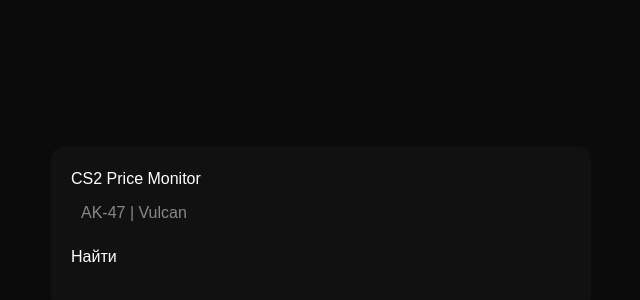
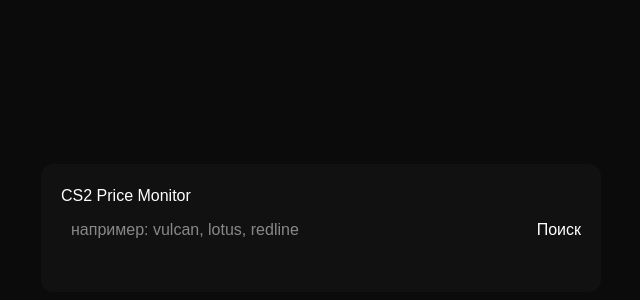
Before and after one commit to mittiekir/cs2-site, a Next.js app: page / in a window 1280 px wide. Shown: the part 172-472 px from the top of the page, without its empty margins (319-959 px from the left). Built offline with nearby package versions, Linux system fonts and the light colour scheme.

Commit message:
restore easy search

```diff
--- a/app/page.tsx
+++ b/app/page.tsx
@@ -11,8 +11,25 @@
   linkLis: string;
 };
 
+const extraSkins = [
+  "AK-47 | Wild Lotus",
+  "AK-47 | Vulcan",
+  "AK-47 | Fire Serpent",
+  "AK-47 | Gold Arabesque",
+  "AK-47 | Case Hardened",
+  "M4A4 | Howl",
+  "M4A1-S | Welcome to the Jungle",
+  "AWP | Dragon Lore",
+  "AWP | Gungnir",
+  "AWP | Medusa",
+  "Desert Eagle | Blaze"
+];
+
 export default function Home() {
   const [query, setQuery] = useState("");
+  const [allSkins, setAllSkins] = useState<string[]>([]);
+  const [filtered, setFiltered] = useState<string[]>([]);
+  const [selectedSkin, setSelectedSkin] = useState("");
   const [results, setResults] = useState<PriceItem[]>([]);
 
   const conditions = [
@@ -23,24 +40,65 @@
     "Battle-Scarred"
   ];
 
-  const fetchPrices = async () => {
-    if (!query) return;
+  const loadSkins = async () => {
+    try {
+      const res = await fetch("/api/skins");
+      const data = await res.json();
 
-    let usdToRub = 90;
+      const apiSkins: string[] = data.skins || [];
+      const merged = Array.from(new Set([...extraSkins, ...apiSkins]));
 
-    // 🔥 получаем актуальный курс
+      setAllSkins(merged);
+      return merged;
+    } catch {
+      setAllSkins(extraSkins);
+      return extraSkins;
+    }
+  };
+
+  const searchSkins = async () => {
+    let skins = allSkins;
+
+    if (skins.length === 0) {
+      skins = await loadSkins();
+    }
+
+    const q = query.toLowerCase().trim();
+
+    if (!q) {
+      setFiltered([]);
+      return;
+    }
+
+    const words = q.split(" ").filter(Boolean);
+
+    const found = skins
+      .filter((skin) => {
+        const name = skin.toLowerCase();
+        return words.every((word) => name.includes(word));
+      })
+      .slice(0, 30);
+
+    setFiltered(found);
+    setResults([]);
+  };
+
+  const fetchPrices = async (skinName: string) => {
+    setSelectedSkin(skinName);
+    setFiltered([]);
+
+    let usdToRub = 75;
+
     try {
       const rateRes = await fetch("https://api.exchangerate-api.com/v4/latest/USD");
       const rateData = await rateRes.json();
-      usdToRub = rateData.rates.RUB;
-    } catch {
-      console.log("курс не загрузился");
-    }
+      usdToRub = rateData.rates.RUB || 75;
+    } catch {}
 
     const items: PriceItem[] = [];
 
     for (const cond of conditions) {
-      const fullName = `${query} (${cond})`;
+      const fullName = `${skinName} (${cond})`;
 
       try {
         const resSteam = await fetch(`/api/price?name=${encodeURIComponent(fullName)}`);
@@ -55,7 +113,6 @@
           steamRub = `${Math.round(num * usdToRub)} ₽`;
         }
 
-        // Skinport
         let skinportPrice = "—";
 
         try {
@@ -64,7 +121,7 @@
           );
           const dataSkinport = await resSkinport.json();
 
-          if (dataSkinport && dataSkinport.length > 0) {
+          if (dataSkinport && dataSkinport.length > 0 && dataSkinport[0].min_price) {
             const price = dataSkinport[0].min_price / 100;
             skinportPrice = `${price.toFixed(2)}$`;
           }
@@ -78,7 +135,6 @@
           linkSteam: `https://steamcommunity.com/market/listings/730/${encodeURIComponent(fullName)}`,
           linkLis: `https://lis-skins.com/ru/market/csgo/?q=${encodeURIComponent(fullName)}`
         });
-
       } catch {
         items.push({
           condition: cond,
@@ -104,18 +160,42 @@
       color: "white",
       fontFamily: "Arial"
     }}>
-      <div style={{ width: "540px", background: "#111", padding: "20px", borderRadius: "12px" }}>
-
+      <div style={{ width: "560px", background: "#111", padding: "20px", borderRadius: "12px" }}>
         <h1>CS2 Price Monitor</h1>
 
-        <input
-          placeholder="AK-47 | Vulcan"
-          value={query}
-          onChange={(e) => setQuery(e.target.value)}
-          style={{ width: "100%", padding: "10px", marginBottom: "10px" }}
-        />
+        <div style={{ display: "flex", gap: 10 }}>
+          <input
+            placeholder="например: vulcan, lotus, redline"
+            value={query}
+            onChange={(e) => setQuery(e.target.value)}
+            style={{ flex: 1, padding: "10px" }}
+          />
+          <button onClick={searchSkins}>Поиск</button>
+        </div>
 
-        <button onClick={fetchPrices}>Найти</button>
+        {selectedSkin && (
+          <p style={{ color: "#aaa", marginTop: 10 }}>
+            Выбран скин: {selectedSkin}
+          </p>
+        )}
+
+        <div style={{ marginTop: 15 }}>
+          {filtered.map((skin, i) => (
+            <div
+              key={i}
+              onClick={() => fetchPrices(skin)}
+              style={{
+                padding: "10px",
+                background: "#1a1a1a",
+                marginBottom: "6px",
+                cursor: "pointer",
+                borderRadius: "8px"
+              }}
+            >
+              {skin}
+            </div>
+          ))}
+        </div>
 
         <div style={{ marginTop: 20 }}>
           {results.map((item, i) => (
@@ -141,7 +221,6 @@
             </div>
           ))}
         </div>
-
       </div>
     </main>
   );
```
